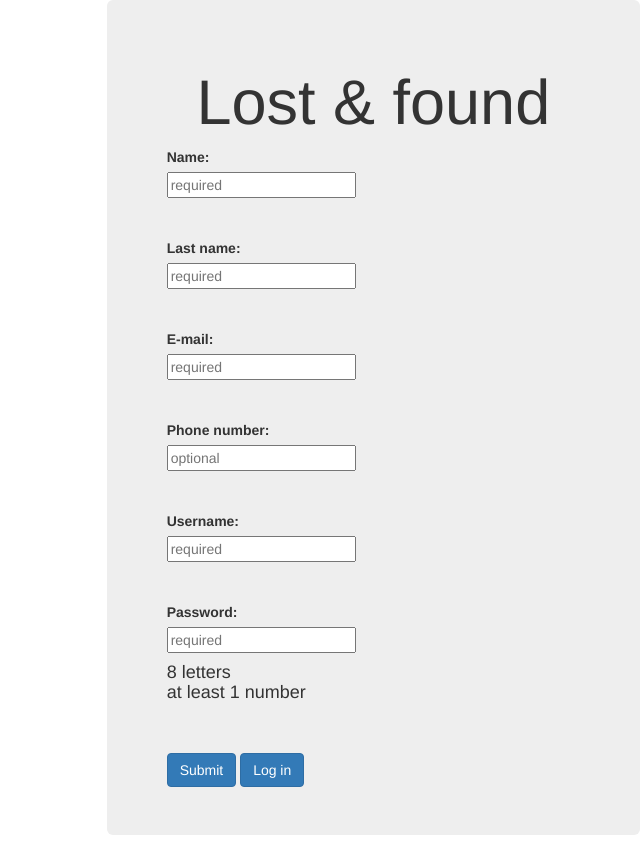
After one commit to scamal/TouristPortal, a PHP site: page /signUp.php in a window 1280 px wide. The commit adds this page. Shown: the whole page, without its empty margins (640-1280 px from the left). Run offline with PHP 8.4, Linux system fonts and the light colour scheme; some libraries are stand-ins or nearby versions.

Commit message:
izgled gornjeg dela svake stranice

```diff
--- /dev/null
+++ b/logIn.php
@@ -0,0 +1 @@
+<?php
--- /dev/null
+++ b/signUp.php
@@ -0,0 +1,42 @@
+<!DOCTYPE html>
+<html lang="en">
+<head>
+    <meta charset="UTF-8">
+    <title>Lost and found</title>
+    <link href="https://fonts.googleapis.com/css?family=Amatic+SC" rel="stylesheet">
+    <!-- Latest compiled and minified CSS -->
+    <link rel="stylesheet" href="https://maxcdn.bootstrapcdn.com/bootstrap/3.3.5/css/bootstrap.min.css">
+
+
+    <!-- Latest compiled and minified JavaScript -->
+    <!--script src="https://maxcdn.bootstrapcdn.com/bootstrap/3.3.5/js/bootstrap.min.js"></script-->
+    <link rel="stylesheet" href="css/index.css" type="text/css" >
+    <script link="index.js"></script>
+
+</head>
+<body>
+<script src="js/jquery.js"></script>
+<div class="container-fluid" id="container">
+    <div class="row">
+        <div class="col-md-7 "></div>
+        <div  class="jumbotron col-md-5 " id="sign">
+            <h1 class="text-center" id="title">Lost & found</h1>
+            <form action="index2.php" method="get"> <!--onsubmit="return submit_function(this)"-->
+                <label for="name" >Name:</label><br><input type="text" id="Name" name="Name" class="textInput"placeholder="required"onblur="check(this)"><div id="Namediv"></div><br><br>
+                <label for="Last_name" >Last name:</label><br><input type="text" id="Last_name" name="Last_name" class="textInput"placeholder="required" onblur="check(this)"><div id="Last_namediv"></div><br><br>
+                <label for="Mail" >E-mail:</label><br><input type="email" id="Mail" name="Mail" class="textInput"placeholder="required"onblur="check(this)"><div id="Maildiv"></div><br><br>
+                <label for="Phone_number" >Phone number:</label><br><input type="tel" class="conditional" id="Phone_number" name="Phone_number"placeholder="optional" onblur="check(this)"><div id="Phone_numberdiv"></div><br><br>
+                <label for="Username" >Username: </label><br><input type="text" id="Username" name="Username" class="textInput optional"  placeholder="required"onblur="check(this)"><div id="Usernamediv"></div><br><br>
+                <label for="Password" >Password: </label><br><input type="password" id="Password" name="Password" class="textInput" placeholder="required"onblur="check(this)"><div id="Passworddiv"><h4 id="PassH">8 letters<br>at least 1 number</h4></div><br><br>
+                <!--label for="User_photo" >Photo: </label><br><input type="file" id="User_photo" name="User_photo" class="image"><br-->
+                <button type="submit" class="btn btn-primary">Submit</button>
+                <a href="LogIn.php" class="btn btn-primary">Log in</a>
+            </form>
+        </div>
+    </div>
+</div>
+<script src="js/SignUp.js"></script>
+<script src="js/bootstrap.min.js"></script>
+</body>
+</html>
+<?php
```
Also changed, not shown: index.php (+49 -5 lines), style.css (+12 -2 lines).
